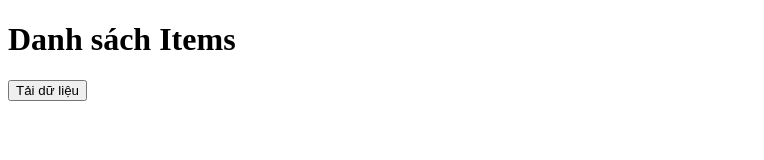
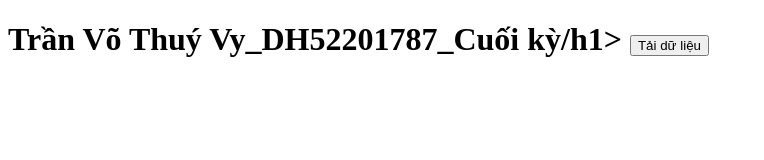
Before and after one commit to thvyy231115-design/project-fullstack, a website: page index.html in a window 1280 px wide. Shown: the whole page, without its empty margins (0-764 px from the left). Drawn offline with Linux system fonts and the light colour scheme.

Commit message:
them hoten

```diff
--- a/index.html
+++ b/index.html
@@ -6,7 +6,7 @@
   <title>Simple Frontend</title>
 </head>
 <body>
-  <h1>Danh sách Items</h1>
+  <h1>Trần Võ Thuý Vy_DH52201787_Cuối kỳ/h1>
   <button id="loadBtn">Tải dữ liệu</button>
   <ul id="itemList"></ul>
 
```
